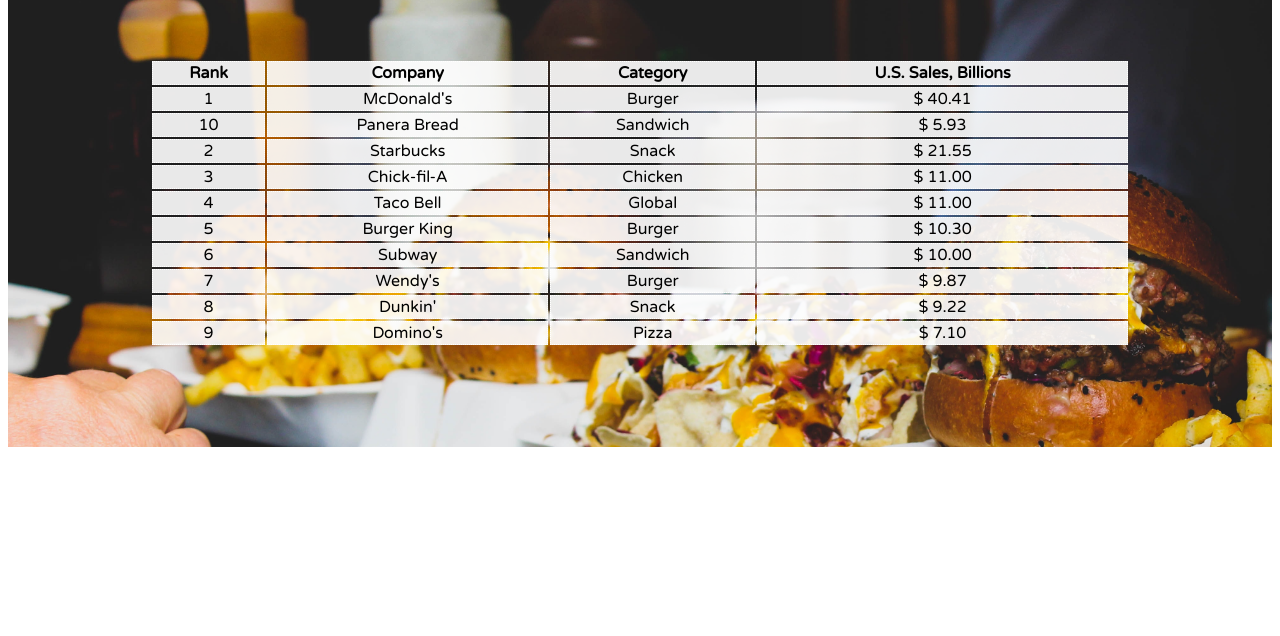
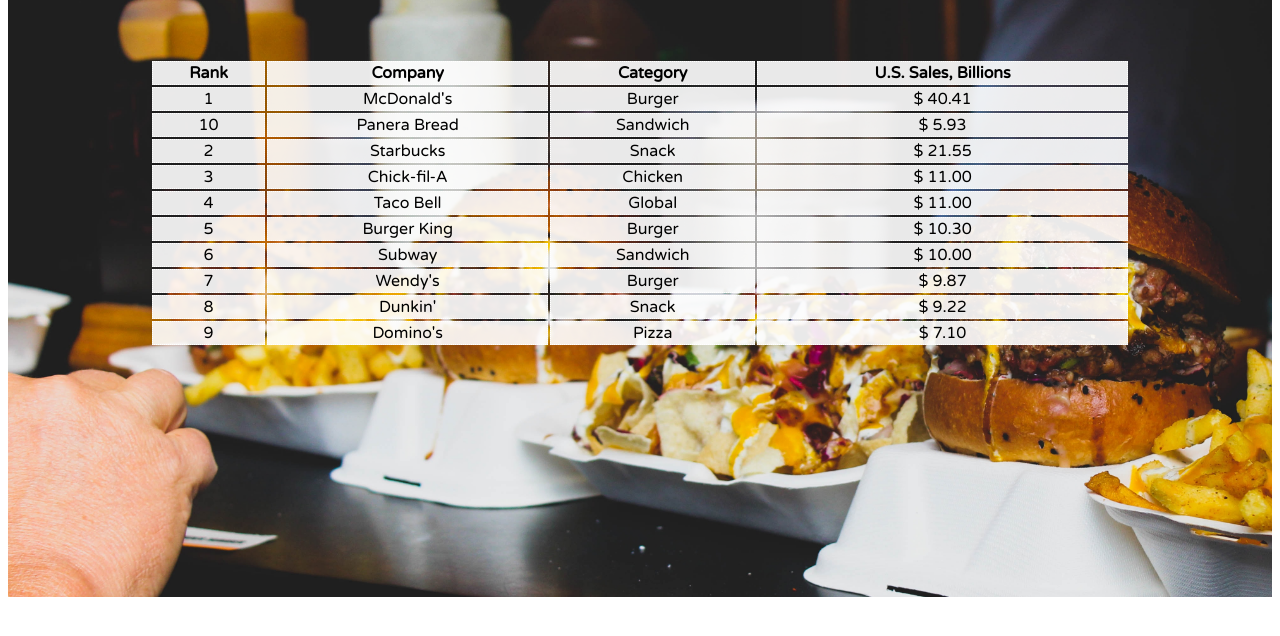
Before and after one commit to anastasiia2610/anastasiia2610.github.io, a plain HTML site: page HillelHW/Honcharova_HW20/index.html in a window 1280 px wide. Shown: the part 124-760 px from the top of the page. Drawn offline with Linux system fonts and the light colour scheme.

Commit message:
Update style.css

```diff
--- a/HillelHW/Honcharova_HW20/css/style.css
+++ b/HillelHW/Honcharova_HW20/css/style.css
@@ -18,7 +18,7 @@ body {
 .table {
     width: 980px;
     margin: 0 auto;
-    padding: 40px 0 100px;
+    padding: 40px 0 250px;
     text-align: center;
     color: #000;
 }
```
